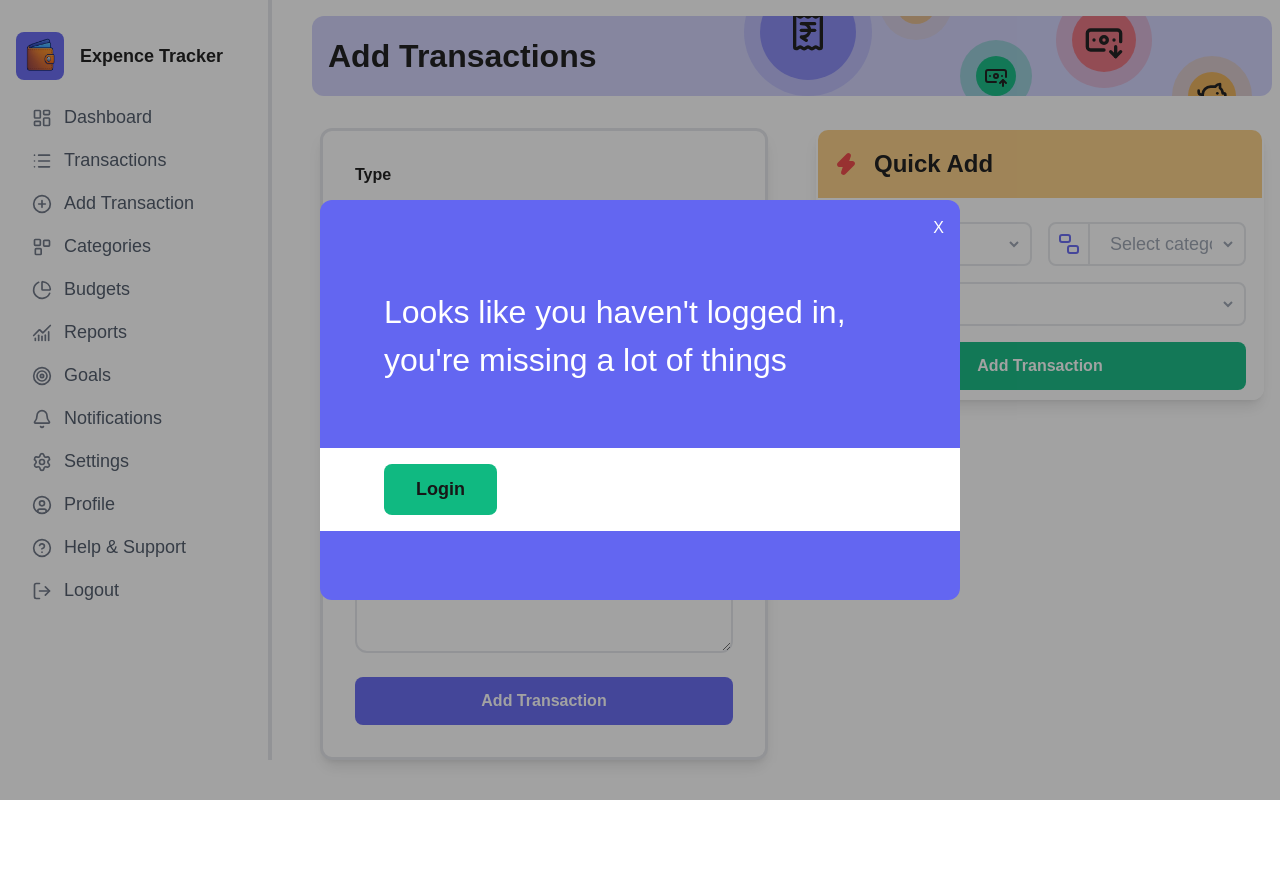
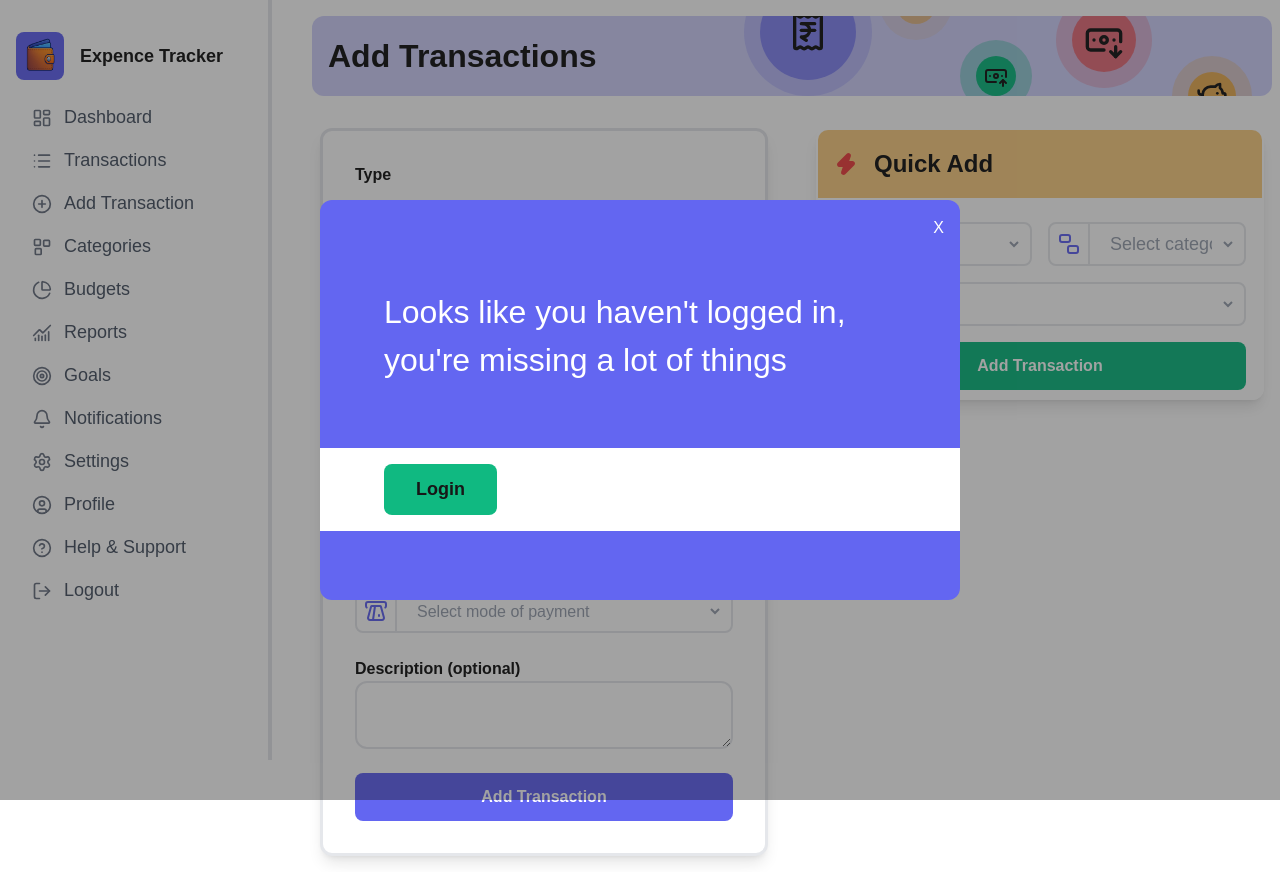
Before and after one commit to Singhbadal0802/Expence-Tracker, a Next.js app: page /entries in a window 1280 px wide. Before the commit the page ends 800 px from the top, so only its background shows below. Built offline with nearby package versions, Linux system fonts and the light colour scheme.

Commit message:
Added new input field payment modes in add transaction form

```diff
--- a/package.json
+++ b/package.json
@@ -11,7 +11,7 @@
   "dependencies": {
     "class-variance-authority": "^0.7.1",
     "clsx": "^2.1.1",
-    "lucide-react": "^1.31.0",
+    "lucide-react": "^1.52.0",
     "next": "16.3.1",
     "pnpm": "^11.22.0",
     "react": "19.2.8",
--- a/src/app/entries/page.tsx
+++ b/src/app/entries/page.tsx
@@ -1,48 +1,22 @@
 "use client";
+import React, { useState } from "react";
 import Button from "@/components/UI/Button";
 import Input from "@/components/UI/Input";
-import React, { useState } from "react";
 import CustomDropdown from "@/components/UI/CustomDropdown";
-import { Group } from "lucide-react";
+import { Group, CreditCardReader  } from 'lucide-react';
 import TransactionHeader from "@/components/UI/TransactionHeader";
 import TextArea from "@/components/UI/TextArea";
-import constants from "@/utilities/constants";
 import QuickAdd from "@/components/MFA/QuickAddCard";
+import { inputFields, categories, modeOfPaymentOptions } from "./utility/constants";
 
 const page = () => {
   const [type, setType] = useState<"Expense" | "Income">("Expense");
   const [selectedCategory, setSelectedCategory] = useState<string | undefined>(
     undefined,
   );
-
-  const inputFields = [
-    {
-      type: "text",
-      placeholder: "Enter title",
-      inputTitle: "Name",
-      defaultValue: "",
-      error: false,
-      errorMessage: "Name is required",
-    },
-    {
-      type: "number",
-      placeholder: "Enter the amount",
-      inputTitle: "Amount",
-      error: false,
-      errorMessage: "Email is required",
-    },
-  ];
-  const categories = [
-    { label: "Select category", value: undefined },
-    { label: "Food", value: "Food" },
-    { label: "Transport", value: "Transport" },
-    { label: "Shopping", value: "Shopping" },
-    { label: "Entertainment", value: "Entertainment" },
-    { label: "Health", value: "Health" },
-    { label: "Education", value: "Education" },
-    { label: "Bills", value: "Bills" },
-    { label: "Other", value: "Other" },
-  ];
+  const [modeOfPayment, setModeOfPayment] = useState<string | undefined>(
+    undefined,
+  );
 
   const handleSubmit = async (event:any) => {
   event.preventDefault();
@@ -123,6 +97,17 @@ const page = () => {
               name="category"
               tabIndex={5}
             />
+            <CustomDropdown
+              icon={<CreditCardReader />}
+              inputTitle="Mode of Payment"
+              options={modeOfPaymentOptions}
+              onSelect={(option) => {
+                setModeOfPayment(option);
+              }}
+              selectedOption={modeOfPayment}
+              name="category"
+              tabIndex={5}
+            />
             <TextArea inputTitle="Description (optional)" name="description"/>
             <Button
             //@ts-ignore
--- /dev/null
+++ b/src/app/entries/utility/constants.ts
@@ -0,0 +1,38 @@
+export const inputFields = [
+  {
+    type: "text",
+    placeholder: "Enter title",
+    inputTitle: "Name",
+    defaultValue: "",
+    error: false,
+    errorMessage: "Name is required",
+  },
+  {
+    type: "number",
+    placeholder: "Enter the amount",
+    inputTitle: "Amount",
+    error: false,
+    errorMessage: "Email is required",
+  },
+];
+export const categories = [
+  { label: "Select category", value: undefined },
+  { label: "Food", value: "Food" },
+  { label: "Transport", value: "Transport" },
+  { label: "Shopping", value: "Shopping" },
+  { label: "Entertainment", value: "Entertainment" },
+  { label: "Health", value: "Health" },
+  { label: "Education", value: "Education" },
+  { label: "Bills", value: "Bills" },
+  { label: "Other", value: "Other" },
+];
+
+export const modeOfPaymentOptions = [
+  { label: "Select mode of payment", value: undefined },
+  { label: "Cash", value: "Cash" },
+  { label: "Credit Card", value: "Credit Card" },
+  { label: "Debit Card", value: "Debit Card" },
+  { label: "UPI", value: "UPI" },
+  { label: "Net Banking", value: "Net Banking" },
+  { label: "Other", value: "Other" },
+];
--- a/src/app/login/page.tsx
+++ b/src/app/login/page.tsx
@@ -4,7 +4,7 @@ import constants from "@/utilities/constants";
 import { useEffect, useState } from "react";
 import { fetchUserData } from "./utility";
 import Input from "@/components/UI/Input";
-import { CaseSensitive, EyeOff } from "lucide-react";
+import { CaseSensitive, EyeOff, Eye } from "lucide-react";
 
 const Login = () => {
   const [stateValue, setStateValue] = useState<"login" | "register">(
@@ -159,7 +159,7 @@ const Login = () => {
           </div>
           <div className="flex flex-row relative text-white rounded-lg">
             <Input
-              type={passwordVisible ? "password" : "text"}
+              type={passwordVisible ? "text" : "password"}
               placeholder="********"
               name="password"
               onChange={(e) => {
@@ -177,7 +177,7 @@ const Login = () => {
               }}
               className="absolute -right-8 top-10 focus:outline-none"
             >
-              {passwordVisible ? <CaseSensitive /> : <EyeOff />}
+              {passwordVisible ? <EyeOff/> : <Eye />}
             </button>
           </div>
           <Button
--- a/src/components/Layout/Menu/index.tsx
+++ b/src/components/Layout/Menu/index.tsx
@@ -45,7 +45,7 @@ const MenuBar = () => {
     <>
       {!isOnLoginPage && <LogoutModal />}
       {!isOnLoginPage && (
-        <nav className="h-[95vh] min-w-68 max-w-72 flex-col gap-md border-r-4 border-gray-200 hidden lg:flex  p-4">
+        <nav className="h-[95vh] min-w-68 max-w-72 flex-col gap-md border-r-4 border-gray-200 hidden lg:flex p-4">
           <div className="flex group text-center font-bold text-heading3 gap-4 items-center py-4">
             <img
               src="/assests/favicon.png"
```
Also changed, not shown: 1 other file (tests, documents, lock files or other folders).
